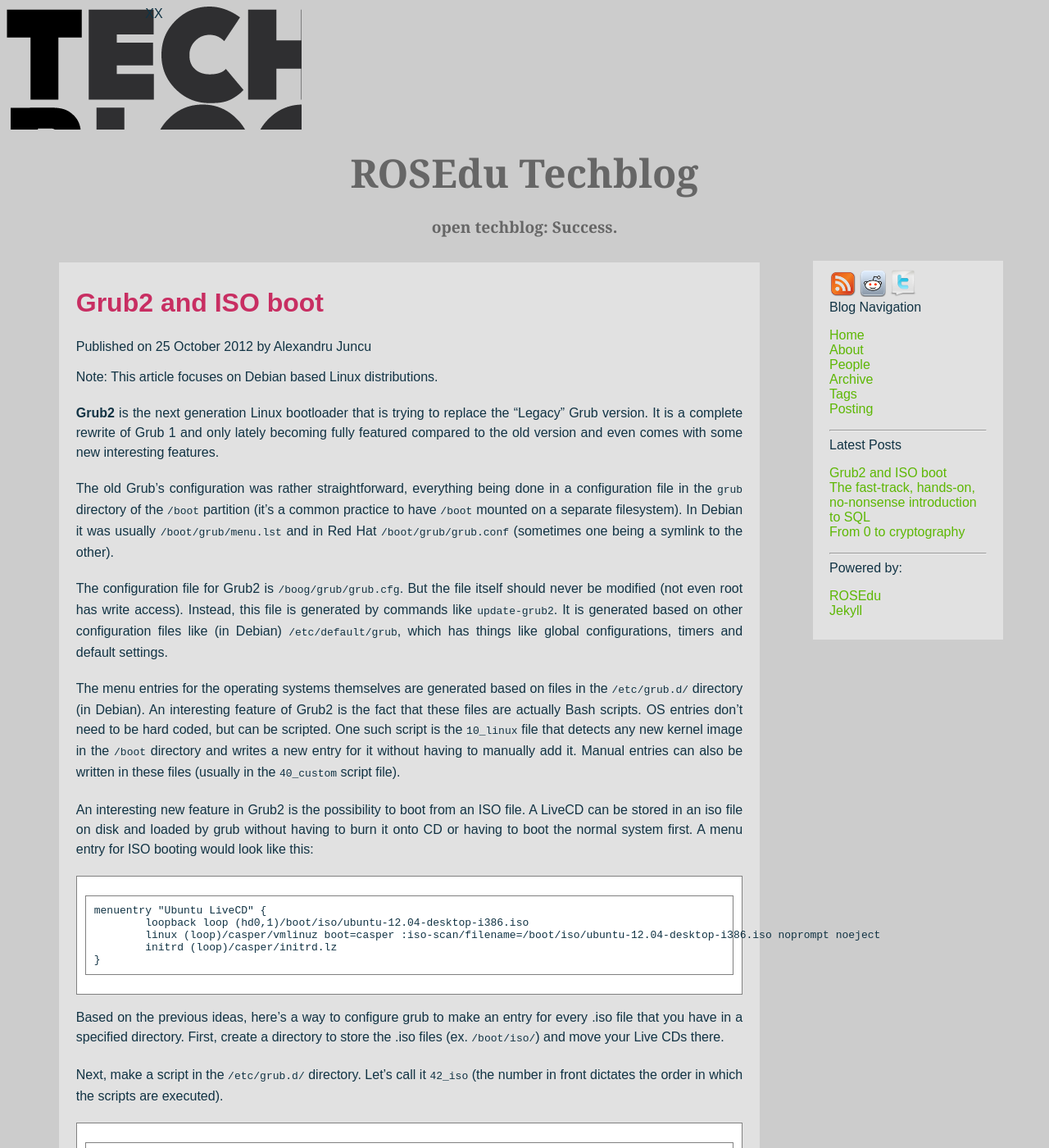
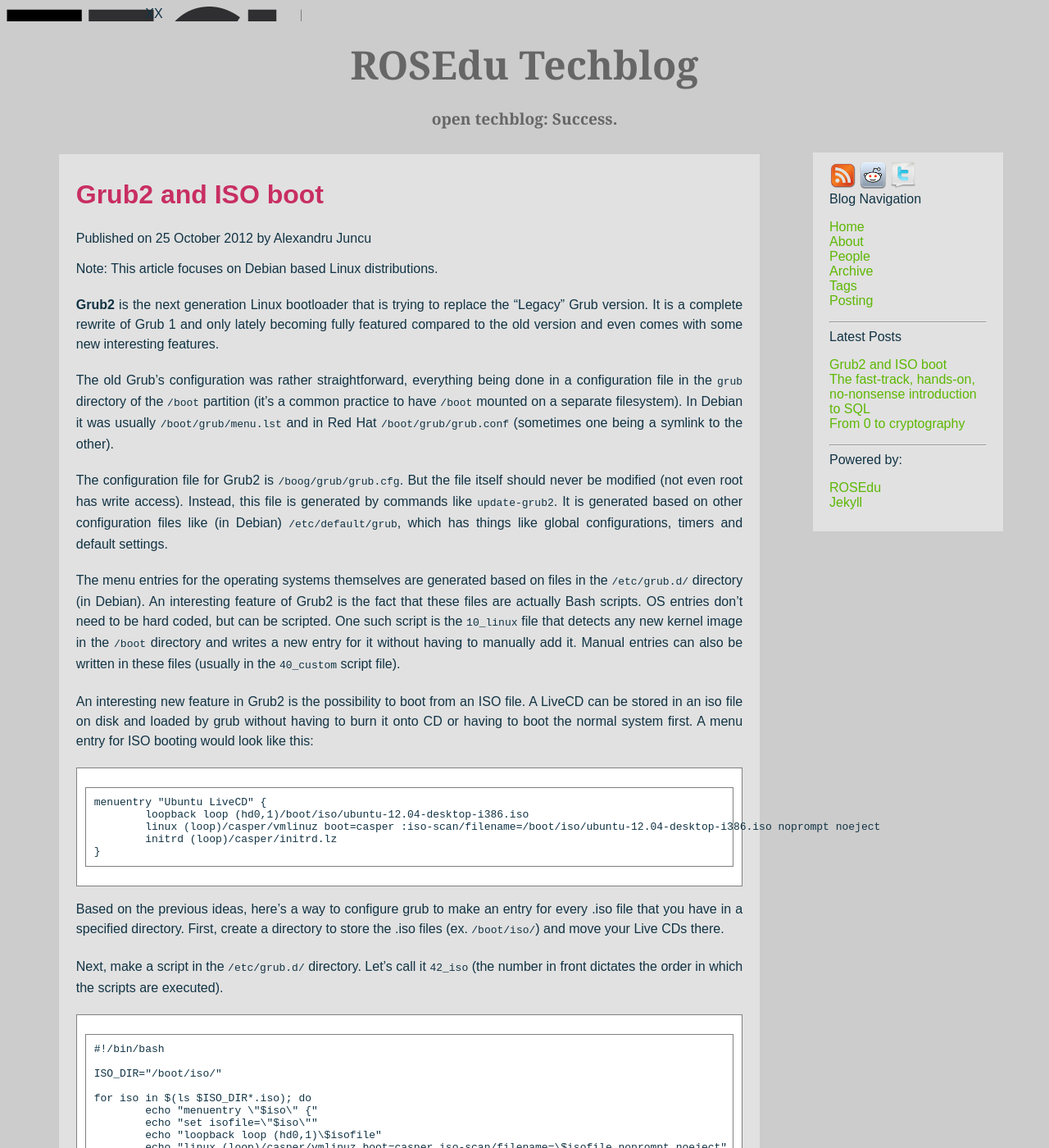
Before and after one commit to rosedu/techblog, a Jekyll site: the page built from index.html, in a window 1280 px wide and 1400 px high. Shown: the whole window at 82% size. Built offline with Jekyll 4.4.1, drawn with Linux system fonts in a browser that asks for light colours; comment, search, counter and statistics services are not loaded.

Commit message:
Another attempt.

```diff
--- a/css/styles.css
+++ b/css/styles.css
@@ -20,8 +20,8 @@
 div#site_img {
 	background:url('../img/techblog.png') no-repeat;
 	display:inline-block;
-	height:150px;
 	width:360px;
+	height:auto;
         float: center;
         text-align: center;
         margin-left: auto;
```
